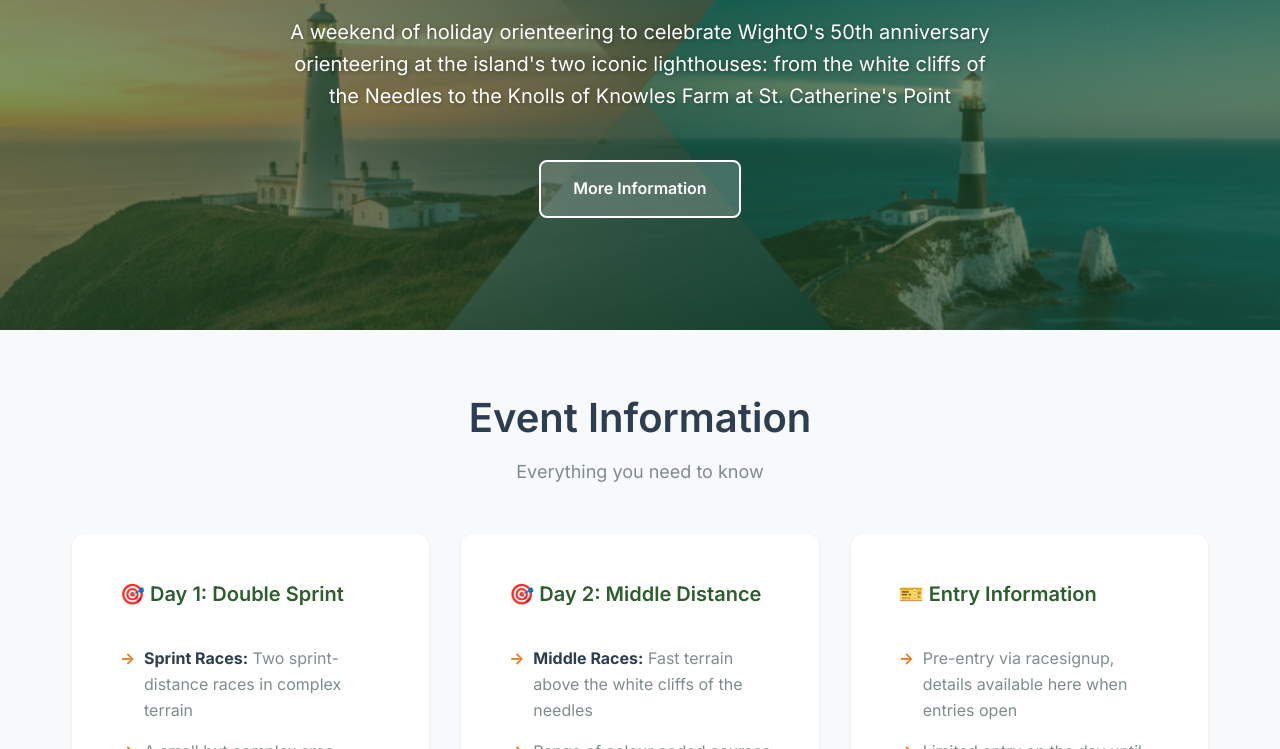
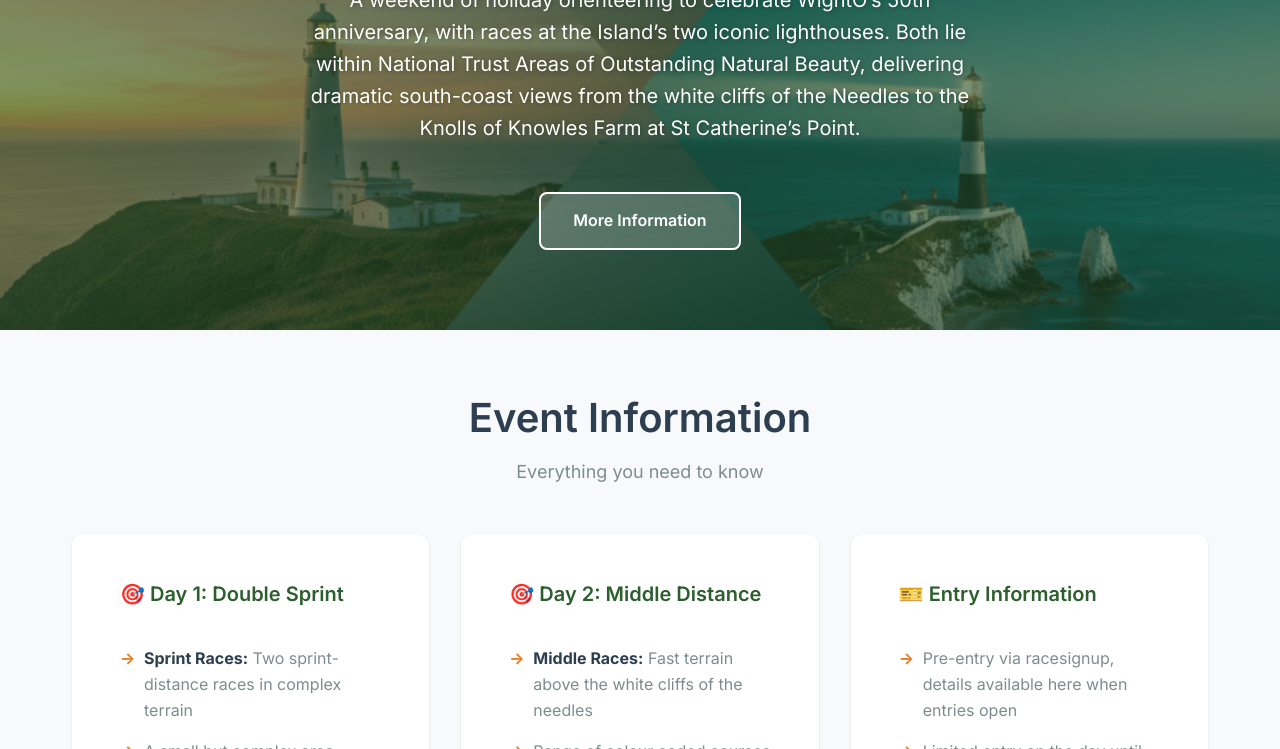
Before and after one commit to bwindsor/wighto-50, a website built with webpack: page index.html in a window 1280 px wide. Shown: the part 351-1100 px from the top of the page. Built offline with nearby package versions, Linux system fonts and the light colour scheme.

Commit message:
Update tagline wording

```diff
--- a/index.html
+++ b/index.html
@@ -48,7 +48,7 @@
       <div class="hero-content">
         <div class="hero-badge">5-6 September 2026</div>
         <h1 class="hero-title">Needles and Knolls</h1>
-        <p class="hero-subtitle">A weekend of holiday orienteering to celebrate WightO's 50th anniversary orienteering at the island's two iconic lighthouses: from the white cliffs of the Needles to the Knolls of Knowles Farm at St. Catherine's Point</p>
+        <p class="hero-subtitle">A weekend of holiday orienteering to celebrate WightO’s 50th anniversary, with races at the Island’s two iconic lighthouses. Both lie within National Trust Areas of Outstanding Natural Beauty, delivering dramatic south-coast views from the white cliffs of the Needles to the Knolls of Knowles Farm at St Catherine’s Point.</p>
         <div class="hero-buttons">
           <a href="#info" class="btn btn-secondary">More Information</a>
         </div>
```
